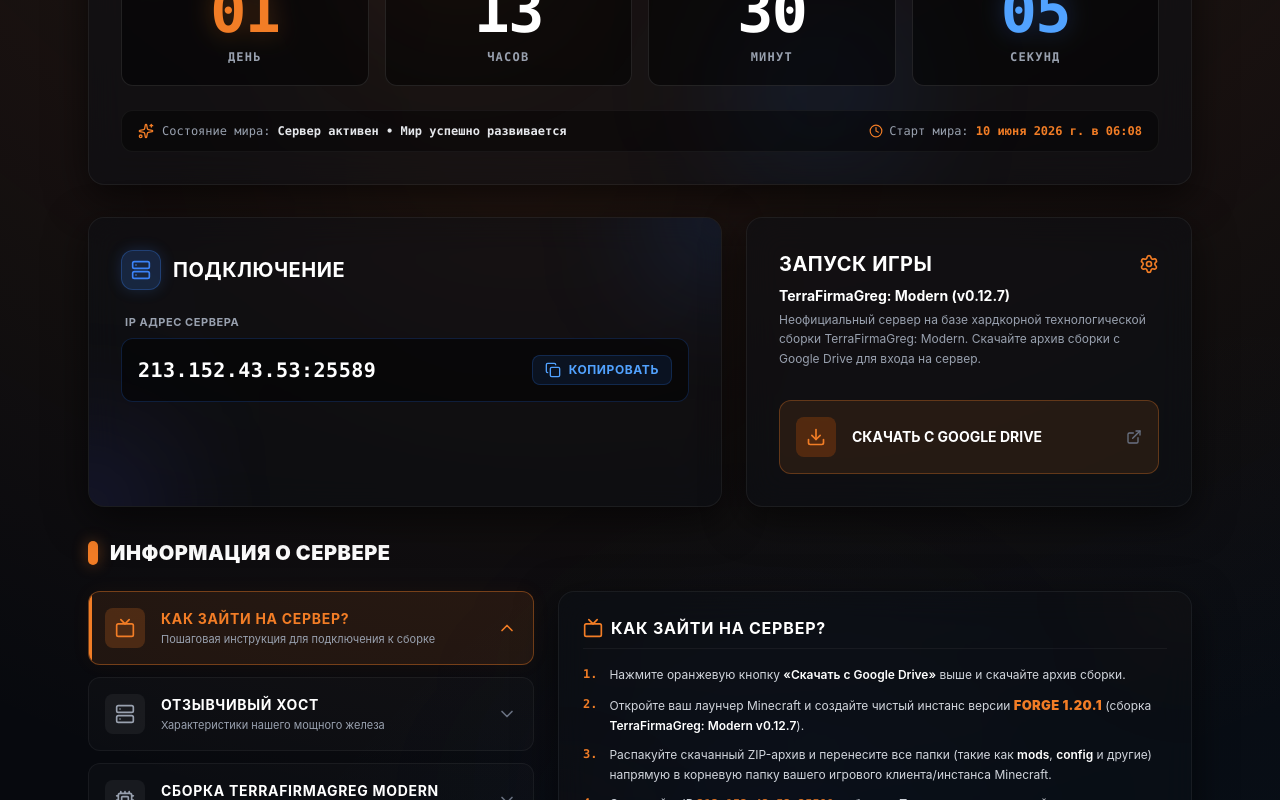
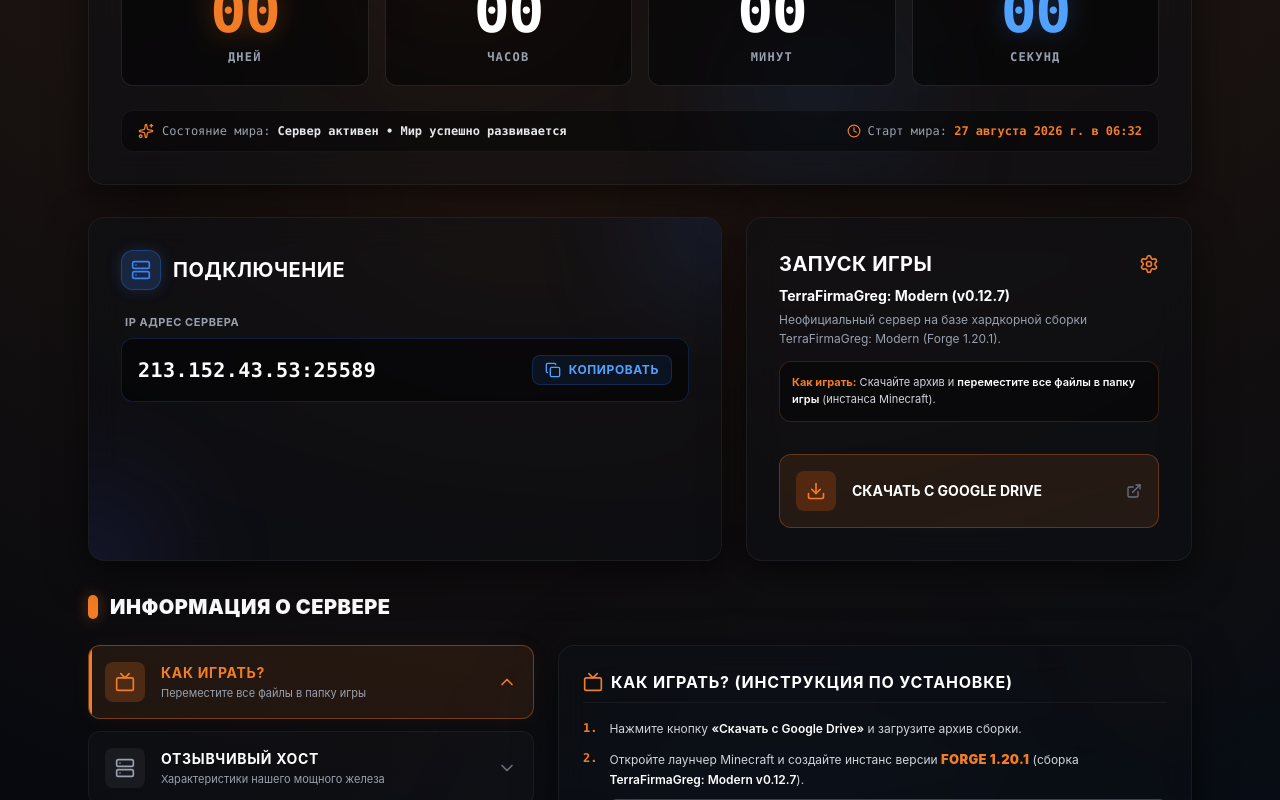
Before and after one commit to kutsandriy14-cyber/Veles-saite, a Next.js app: page / in a window 1280 px wide. Shown: the part 600-1400 px from the top of the page. Built offline with nearby package versions, Linux system fonts and the light colour scheme.

Commit message:
feat: implement persistent world start timer
Replace hardcoded uptime with a fixed anchor timestamp to ensure consistent timer state across reloads and devices.

```diff
--- a/app/page.tsx
+++ b/app/page.tsx
@@ -24,43 +24,51 @@
   Timer
 } from 'lucide-react';
 
-// Initial uptime duration: 37 hours and 30 minutes
-const INITIAL_UPTIME_SEC = 37 * 3600 + 30 * 60;
+// Fixed world start timestamp (2026-08-27T06:32:00.000Z - exactly 37h 35m at launch point)
+// Using a fixed anchor timestamp ensures the timer never resets on page refresh, device switch, or cache clear.
+const WORLD_START_TIMESTAMP = new Date('2026-08-27T06:32:00.000Z').getTime();
+
+function getFormattedStartDate(timestamp: number): string {
+  const startDate = new Date(timestamp);
+  const day = startDate.toLocaleDateString('ru-RU', {
+    day: 'numeric',
+    month: 'long',
+    year: 'numeric'
+  });
+  const time = startDate.toLocaleTimeString('ru-RU', {
+    hour: '2-digit',
+    minute: '2-digit'
+  });
+  return `${day} в ${time}`;
+}
 
 export default function HomePage() {
   const [copiedIp, setCopiedIp] = useState<string | null>(null);
   const [activeAccordion, setActiveAccordion] = useState<number | null>(0);
 
-  const [elapsedSeconds, setElapsedSeconds] = useState<number>(INITIAL_UPTIME_SEC);
-  const [startDateFormatted, setStartDateFormatted] = useState<string>('');
+  const [elapsedSeconds, setElapsedSeconds] = useState<number>(() => {
+    return Math.max(0, Math.floor((Date.now() - WORLD_START_TIMESTAMP) / 1000));
+  });
+  const [startDateFormatted, setStartDateFormatted] = useState<string>(() => {
+    return getFormattedStartDate(WORLD_START_TIMESTAMP);
+  });
 
   useEffect(() => {
-    const STORAGE_KEY = 'tfg_world_start_timestamp_v3';
-    let startTime: number;
+    const STORAGE_KEY = 'tfg_fixed_world_start_time';
+    let startTime = WORLD_START_TIMESTAMP;
 
     try {
       const stored = localStorage.getItem(STORAGE_KEY);
-      if (stored && !isNaN(Number(stored)) && Number(stored) < Date.now()) {
+      if (stored && !isNaN(Number(stored)) && Number(stored) <= Date.now()) {
         startTime = Number(stored);
       } else {
-        startTime = Date.now() - INITIAL_UPTIME_SEC * 1000;
-        localStorage.setItem(STORAGE_KEY, startTime.toString());
+        localStorage.setItem(STORAGE_KEY, WORLD_START_TIMESTAMP.toString());
       }
     } catch {
-      startTime = Date.now() - INITIAL_UPTIME_SEC * 1000;
+      startTime = WORLD_START_TIMESTAMP;
     }
 
-    const startDate = new Date(startTime);
-    const day = startDate.toLocaleDateString('ru-RU', {
-      day: 'numeric',
-      month: 'long',
-      year: 'numeric'
-    });
-    const time = startDate.toLocaleTimeString('ru-RU', {
-      hour: '2-digit',
-      minute: '2-digit'
-    });
-    const formatted = `${day} в ${time}`;
+    const formatted = getFormattedStartDate(startTime);
 
     const updateTimer = () => {
       const now = Date.now();
@@ -69,11 +77,9 @@
       setStartDateFormatted(formatted);
     };
 
-    const initialTimeout = setTimeout(updateTimer, 0);
     const interval = setInterval(updateTimer, 1000);
 
     return () => {
-      clearTimeout(initialTimeout);
       clearInterval(interval);
     };
   }, []);
@@ -291,8 +297,11 @@
 
               <div className="mb-8">
                 <div className="text-sm font-bold text-white mb-1">TerraFirmaGreg: Modern (v0.12.7)</div>
-                <div className="text-xs text-gray-400 leading-relaxed">
-                  Неофициальный сервер на базе хардкорной технологической сборки TerraFirmaGreg: Modern. Скачайте архив сборки с Google Drive для входа на сервер.
+                <div className="text-xs text-gray-400 leading-relaxed mb-3">
+                  Неофициальный сервер на базе хардкорной сборки TerraFirmaGreg: Modern (Forge 1.20.1).
+                </div>
+                <div className="p-3 rounded-xl bg-black/40 border border-[#f27d26]/20 text-[11px] text-gray-300 leading-relaxed">
+                  <span className="text-[#f27d26] font-bold">Как играть:</span> Скачайте архив и <span className="text-white font-semibold">переместите все файлы в папку игры</span> (инстанса Minecraft).
                 </div>
               </div>
 
@@ -333,7 +342,7 @@
             {/* Left Column: Tab Selectors */}
             <div className="lg:col-span-5 flex flex-col gap-3">
               {[
-                { id: 0, title: "Как зайти на сервер?", icon: Tv, desc: "Пошаговая инструкция для подключения к сборке" },
+                { id: 0, title: "Как играть?", icon: Tv, desc: "Переместите все файлы в папку игры" },
                 { id: 1, title: "Отзывчивый хост", icon: Server, desc: "Характеристики нашего мощного железа" },
                 { id: 2, title: "Сборка TerraFirmaGreg Modern", icon: Cpu, desc: "Реалистичная геология TFC и технологии GregTech" }
               ].map((tab) => {
@@ -395,24 +404,26 @@
                     >
                       <h3 className="text-base font-bold text-white border-b border-white/5 pb-2 uppercase tracking-wider flex items-center gap-2">
                         <Tv className="w-5 h-5 text-[#f27d26]" />
-                        <span>Как зайти на сервер?</span>
+                        <span>Как играть? (Инструкция по установке)</span>
                       </h3>
                       <div className="space-y-2.5 text-xs text-gray-300 leading-relaxed">
                         <div className="flex gap-3">
                           <span className="text-[#f27d26] font-mono font-bold">1.</span>
-                          <p>Нажмите оранжевую кнопку <span className="text-white font-semibold">«Скачать с Google Drive»</span> выше и скачайте архив сборки.</p>
+                          <p>Нажмите кнопку <span className="text-white font-semibold">«Скачать с Google Drive»</span> и загрузите архив сборки.</p>
                         </div>
                         <div className="flex gap-3">
                           <span className="text-[#f27d26] font-mono font-bold">2.</span>
-                          <p>Откройте ваш лаунчер Minecraft и создайте чистый инстанс версии <span className="text-[#f27d26] font-black text-[13px] uppercase tracking-wide">Forge 1.20.1</span> (сборка <span className="text-white font-semibold">TerraFirmaGreg: Modern v0.12.7</span>).</p>
+                          <p>Откройте лаунчер Minecraft и создайте инстанс версии <span className="text-[#f27d26] font-black text-[13px] uppercase tracking-wide">Forge 1.20.1</span> (сборка <span className="text-white font-semibold">TerraFirmaGreg: Modern v0.12.7</span>).</p>
                         </div>
                         <div className="flex gap-3">
                           <span className="text-[#f27d26] font-mono font-bold">3.</span>
-                          <p>Распакуйте скачанный ZIP-архив и перенесите все папки (такие как <span className="text-white font-semibold">mods</span>, <span className="text-white font-semibold">config</span> и другие) напрямую в корневую папку вашего игрового клиента/инстанса Minecraft.</p>
+                          <p className="bg-[#f27d26]/10 p-2.5 rounded-lg border border-[#f27d26]/30 text-white">
+                            <span className="text-[#f27d26] font-black uppercase tracking-wider">Главный шаг:</span> Распакуйте архив и <strong className="text-[#f27d26] font-black text-[13px] underline decoration-[#f27d26]/50">переместите все файлы в папку игры</strong> (папки <code className="bg-black/60 px-1.5 py-0.5 rounded text-[#f27d26] font-mono">mods</code>, <code className="bg-black/60 px-1.5 py-0.5 rounded text-[#f27d26] font-mono">config</code>, <code className="bg-black/60 px-1.5 py-0.5 rounded text-[#f27d26] font-mono">kubejs</code> и остальные файлы перенесите в корневую директорию вашего инстанса/папку <code className="bg-black/60 px-1.5 py-0.5 rounded font-mono text-gray-200">.minecraft</code>).
+                          </p>
                         </div>
                         <div className="flex gap-3">
                           <span className="text-[#f27d26] font-mono font-bold">4.</span>
-                          <p>Скопируйте IP <span className="text-[#f27d26] font-mono font-semibold">213.152.43.53:25589</span> из блока «Подключение», запускайте игру и подключайтесь к нам!</p>
+                          <p>Скопируйте IP <span className="text-[#f27d26] font-mono font-semibold">213.152.43.53:25589</span>, запускайте игру и заходите в сетевую игру!</p>
                         </div>
                       </div>
                     </motion.div>
```
